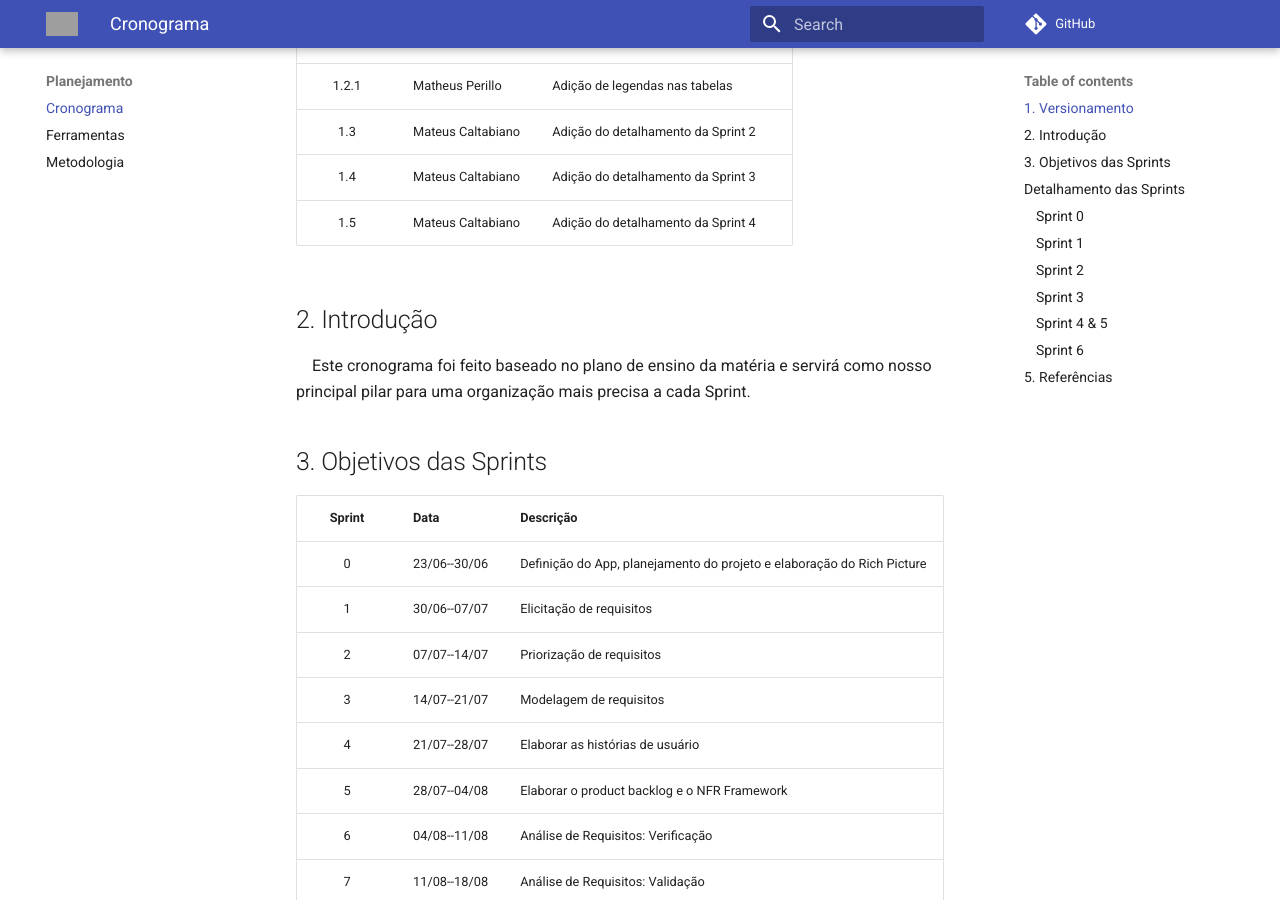
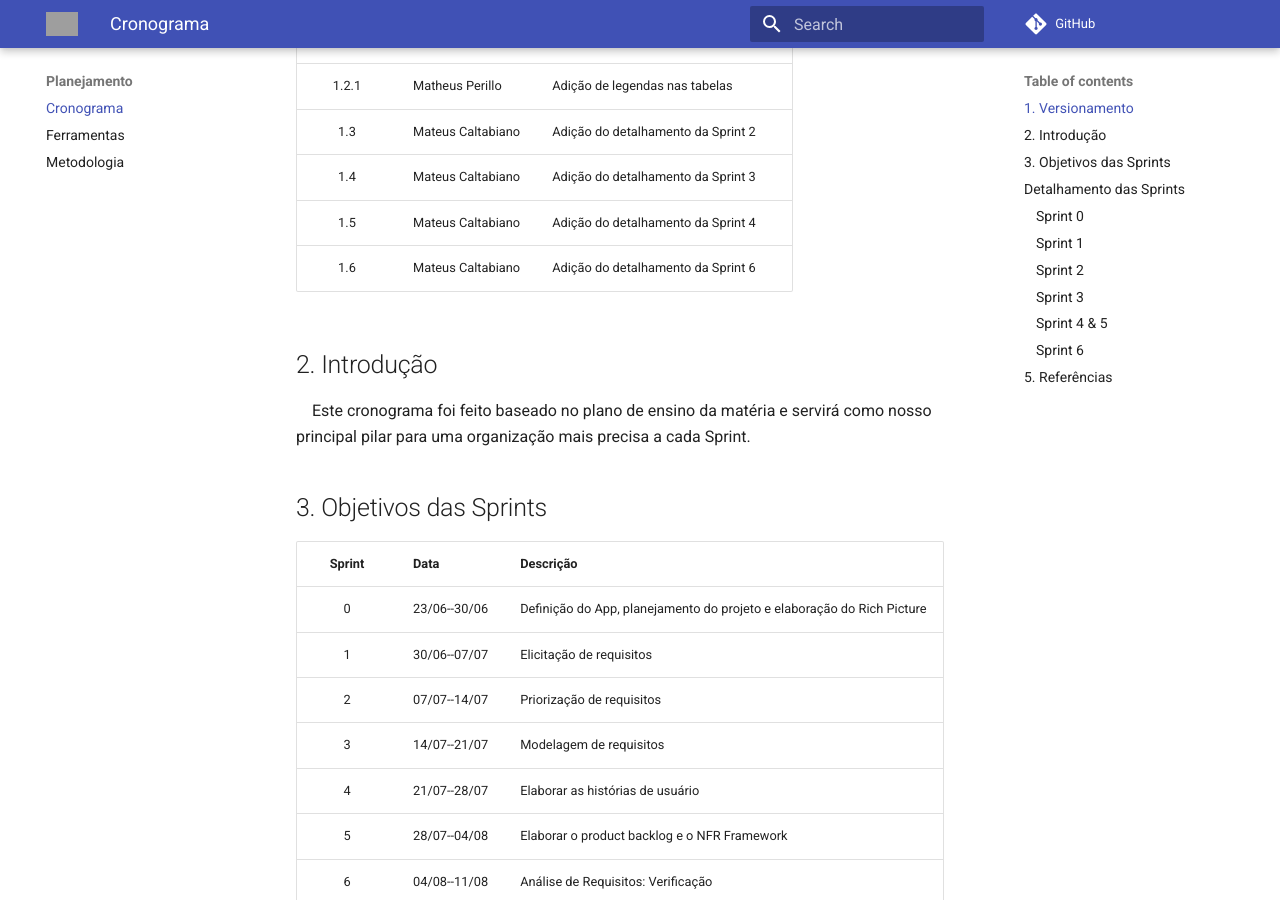
Before and after one commit to Requisitos-de-Software/2022.1-TikTok, an MkDocs documentation site: the page built from docs/cronograma.md, in a window 1280 px wide and 900 px high, scrolled down 397 px. Built offline with MkDocs 1.6.1 and Material for MkDocs 9.7.7, drawn with Linux system fonts in a browser that asks for light colours; comment, search, counter and statistics services are not loaded; grey boxes are pictures that could not be loaded.

Commit message:
#67 - correção do versionamento

```diff
--- a/docs/cronograma.md
+++ b/docs/cronograma.md
@@ -12,7 +12,7 @@
 |  1.3   | Mateus Caltabiano | Adição do detalhamento da Sprint 2  |
 |  1.4   | Mateus Caltabiano | Adição do detalhamento da Sprint 3  |
 |  1.5   | Mateus Caltabiano | Adição do detalhamento da Sprint 4  |
-
+|  1.6   | Mateus Caltabiano | Adição do detalhamento da Sprint 6  |
 
 ## 2. Introdução
 
```
